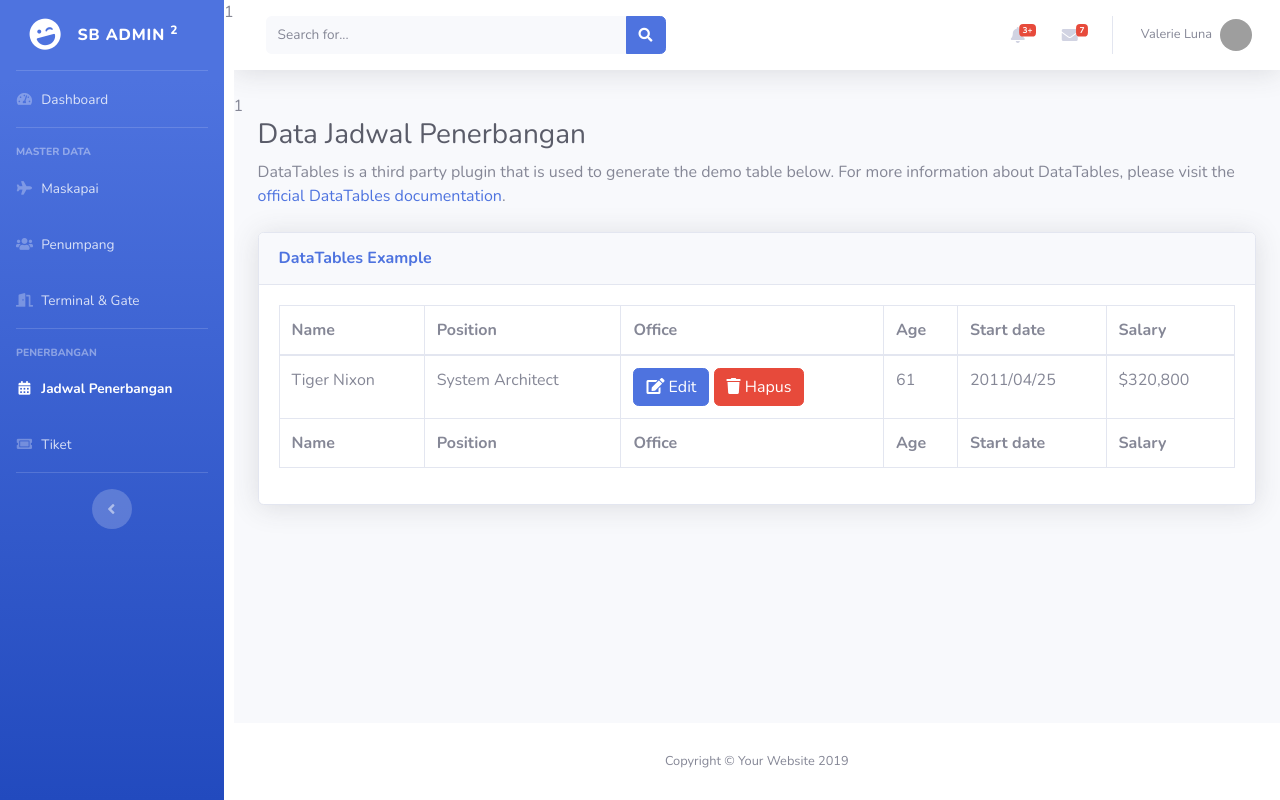
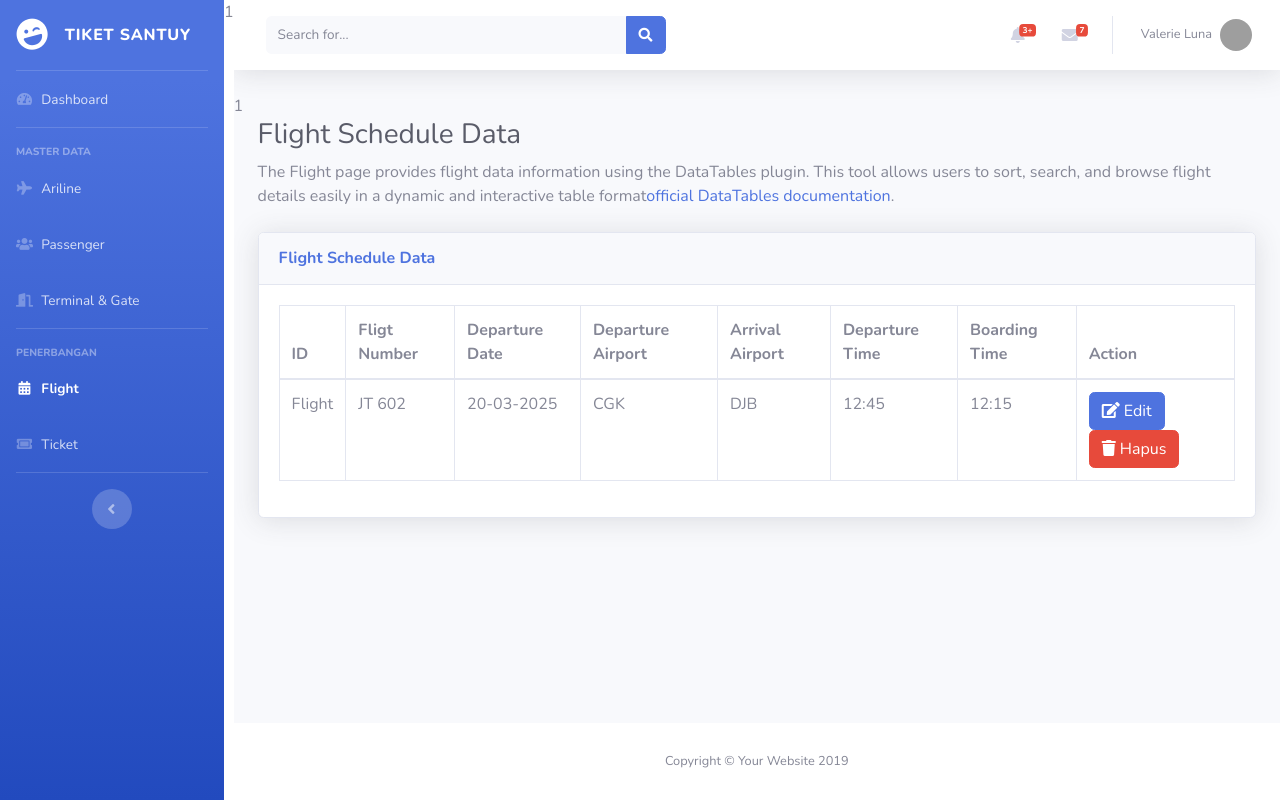
Before and after one commit to inizayzay/pesawat, a PHP site: page /jadwal_penerbangan.php in a window 1280 px wide. Run offline with PHP 8.4, Linux system fonts and the light colour scheme; grey boxes are pictures that could not be loaded.

Commit message:
edit maskapai-ticket

```diff
--- a/components/sidebar.php
+++ b/components/sidebar.php
@@ -3,11 +3,11 @@ $currentPath = basename($_SERVER['PHP_SELF']);
 
 $navItems = [
     ['title' => 'Dashboard', 'href' => 'index.php', 'icon' => 'fas fa-fw fa-tachometer-alt'],
-    ['title' => 'Maskapai', 'href' => 'maskapai.php', 'icon' => 'fas fa-fw fa-plane'],
-    ['title' => 'Penumpang', 'href' => 'penumpang.php', 'icon' => 'fas fa-fw fa-users'],
+    ['title' => 'Ariline', 'href' => 'maskapai.php', 'icon' => 'fas fa-fw fa-plane'],
+    ['title' => 'Passenger', 'href' => 'penumpang.php', 'icon' => 'fas fa-fw fa-users'],
     ['title' => 'Terminal & Gate', 'href' => 'terminal_gate.php', 'icon' => 'fas fa-fw fa-door-open'],
-    ['title' => 'Jadwal Penerbangan', 'href' => 'jadwal_penerbangan.php', 'icon' => 'fas fa-fw fa-calendar-alt'],
-    ['title' => 'Tiket', 'href' => 'tiket.php', 'icon' => 'fas fa-fw fa-ticket-alt'],
+    ['title' => 'Flight', 'href' => 'jadwal_penerbangan.php', 'icon' => 'fas fa-fw fa-calendar-alt'],
+    ['title' => 'Ticket', 'href' => 'tiket.php', 'icon' => 'fas fa-fw fa-ticket-alt'],
 ];
 ?>
 
@@ -16,7 +16,7 @@ $navItems = [
         <div class="sidebar-brand-icon rotate-n-15">
             <i class="fas fa-laugh-wink"></i>
         </div>
-        <div class="sidebar-brand-text mx-3">SB Admin <sup>2</sup></div>
+        <div class="sidebar-brand-text mx-3">Tiket Santuy<sup></sup></div>
     </a>
     <hr class="sidebar-divider my-0">
 
--- a/jadwal_penerbangan.php
+++ b/jadwal_penerbangan.php
@@ -3,40 +3,36 @@ ob_start();
 ?>
 <!-- Page Heading -->
 
-<p class="mb-4">DataTables is a third party plugin that is used to generate the demo table below. For more information about DataTables, please visit the <a target="_blank" href="https://datatables.net">official DataTables documentation</a>.</p>
+<p class="mb-4">The Flight page provides flight data information using the DataTables plugin. This tool allows users to sort, search, and browse flight details easily in a dynamic and interactive table format<a target="_blank" href="https://datatables.net">official DataTables documentation</a>.</p>
 
 <!-- DataTales Example -->
 <div class="card shadow mb-4">
     <div class="card-header py-3">
-        <h6 class="m-0 font-weight-bold text-primary">DataTables Example</h6>
+        <h6 class="m-0 font-weight-bold text-primary">Flight Schedule Data</h6>
     </div>
     <div class="card-body">
         <div class="table-responsive">
             <table class="table table-bordered" id="dataTable" width="100%" cellspacing="0">
                 <thead>
                     <tr>
-                        <th>Name</th>
-                        <th>Position</th>
-                        <th>Office</th>
-                        <th>Age</th>
-                        <th>Start date</th>
-                        <th>Salary</th>
+                        <th>ID</th>
+                        <th>Fligt Number</th>
+                        <th>Departure Date</th>
+                        <th>Departure Airport</th>
+                        <th>Arrival Airport</th>
+                        <th>Departure Time</th>
+                        <th>Boarding Time</th>
+                        <th>Action</th>
                     </tr>
-                </thead>
-                <tfoot>
-                    <tr>
-                        <th>Name</th>
-                        <th>Position</th>
-                        <th>Office</th>
-                        <th>Age</th>
-                        <th>Start date</th>
-                        <th>Salary</th>
-                    </tr>
-                </tfoot>
                 <tbody>
                     <tr>
-                        <td>Tiger Nixon</td>
-                        <td>System Architect</td>
+                        <td>Flight</td>
+                        <td>JT 602</td>
+                        <td>20-03-2025</td>
+                        <td>CGK</td>
+                        <td>DJB</td>
+                        <td>12:45</td>
+                        <td>12:15</td>
                         <td><button class="btn btn-primary">
                                 <i class="fas fa-edit"></i>
                                 Edit
@@ -45,9 +41,6 @@ ob_start();
                                 <i class="fas fa-trash"></i>
                                 Hapus
                             </button></td>
-                        <td>61</td>
-                        <td>2011/04/25</td>
-                        <td>$320,800</td>
                     </tr>
 
                 </tbody>
@@ -59,6 +52,6 @@ ob_start();
 <?php
 
 $content = ob_get_clean();
-$title = "Data Jadwal Penerbangan";
+$title = "Flight Schedule Data";
 
 include "./layouts/app.php";
```
Also changed, not shown: maskapai.php (+6 -13 lines), penumpang.php (+6 -13 lines), terminal_gate.php (+6 -25 lines), tiket.php (+15 -25 lines).
